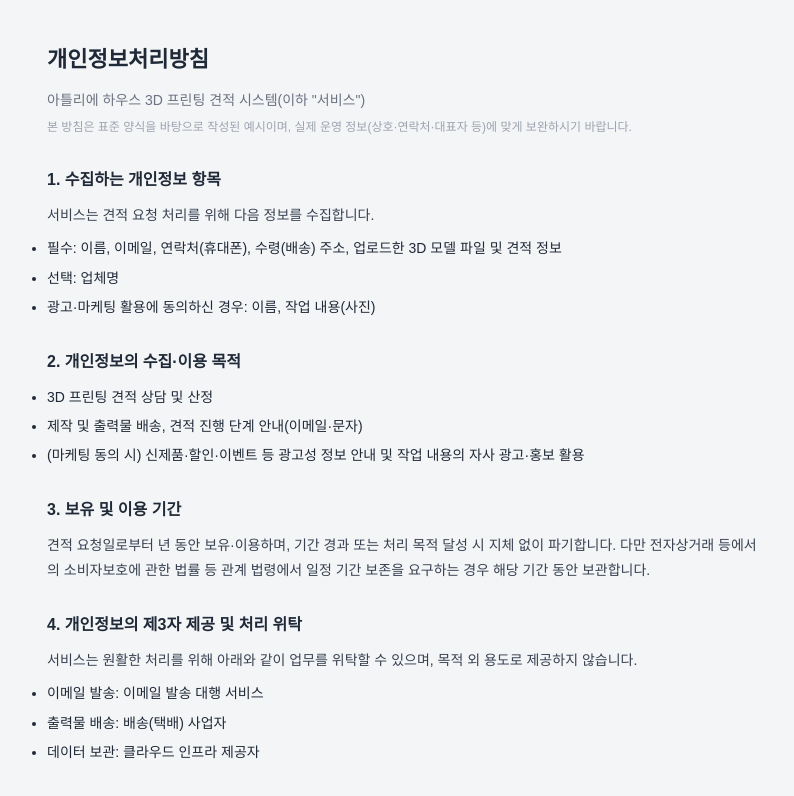
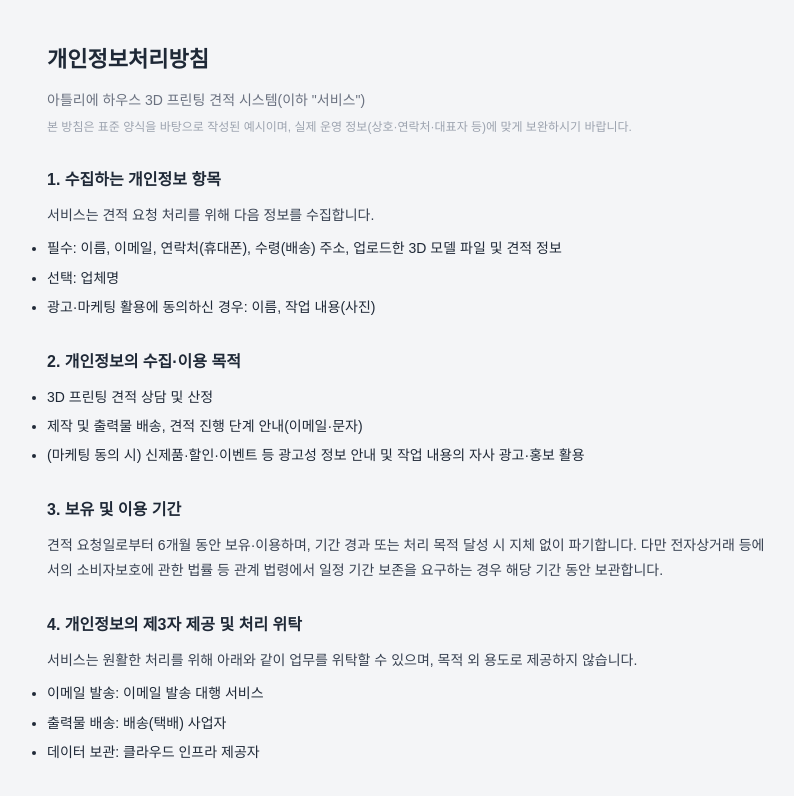
Before and after one commit to atelierhouse21-cloud/3d-print-quote, a Next.js app: page /privacy in a window 1280 px wide. Shown: the top 796 px of the page, without its empty margins (233-1027 px from the left). Built offline with nearby package versions, Linux system fonts and the light colour scheme.

Commit message:
Update page.tsx

```diff
--- a/app/privacy/page.tsx
+++ b/app/privacy/page.tsx
@@ -1,4 +1,4 @@
-import { RETENTION_YEARS } from '@/lib/constants'
+import { RETENTION_MONTHS } from '@/lib/constants'
 
 export const metadata = { title: '개인정보처리방침 — 아틀리에 하우스' }
 
@@ -31,7 +31,7 @@ export default function PrivacyPage() {
 
       <h2 style={h2}>3. 보유 및 이용 기간</h2>
       <p style={p}>
-        견적 요청일로부터 {RETENTION_YEARS}년 동안 보유·이용하며, 기간 경과 또는 처리 목적 달성 시 지체 없이 파기합니다.
+        견적 요청일로부터 {RETENTION_MONTHS}개월 동안 보유·이용하며, 기간 경과 또는 처리 목적 달성 시 지체 없이 파기합니다.
         다만 전자상거래 등에서의 소비자보호에 관한 법률 등 관계 법령에서 일정 기간 보존을 요구하는 경우 해당 기간 동안 보관합니다.
       </p>
 
```
